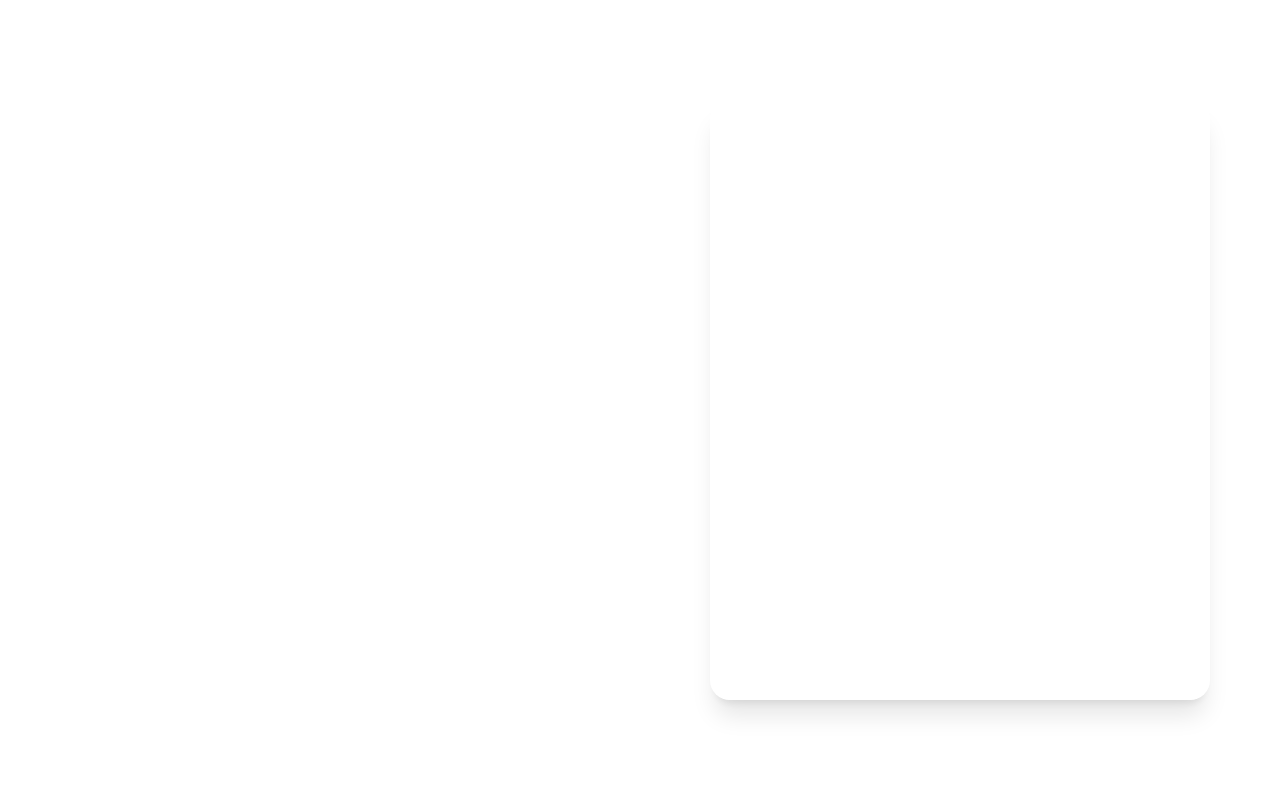
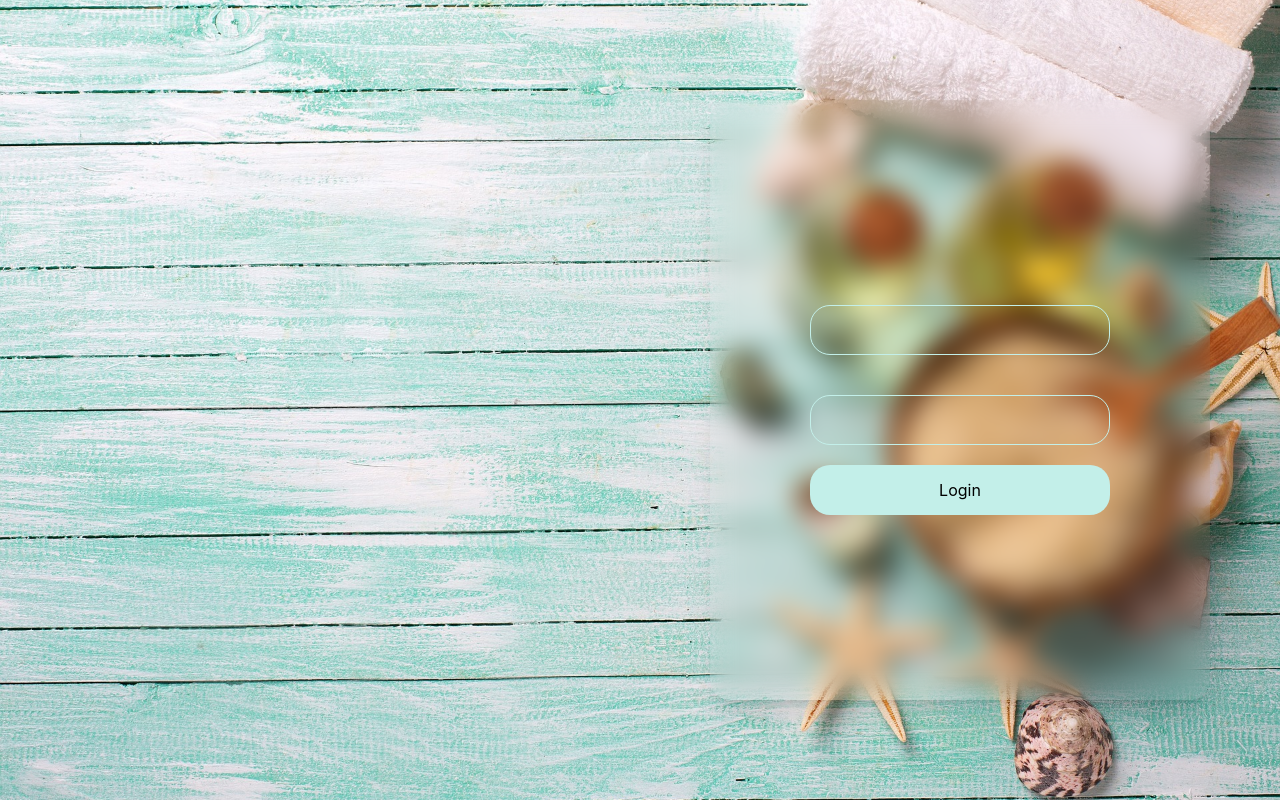
Before and after one commit to nethmikulasooriya/MERN-frontend, a React app: page /login in a window 1280 px wide. Built offline with nearby package versions, Linux system fonts and the light colour scheme; the HTML template or start-up script is replaced by a standard one.

Commit message:
feat: enhance login page with form handling and toast notifications

```diff
--- a/src/App.jsx
+++ b/src/App.jsx
@@ -1,19 +1,23 @@
 import { BrowserRouter, Route, Routes } from "react-router-dom";
-import HomePage from "./pages/home";
 import LoginPage from "./pages/login";
 import SignUpPage from "./pages/signup";
 import AdminPage from "./pages/adminpage";
+import TestPage from "./pages/testPage";
+import { Toaster } from "react-hot-toast";
+
 
 function App() {
   return (
     <BrowserRouter>
       <div>
+        <Toaster position="top-right"/>
         {/* <Header /> */}
         <Routes path="/*">
-          <Route path="/" element={<HomePage />} />
+          <Route path="/" element={<LoginPage />} />
           <Route path="/login" element={<LoginPage />} />
           <Route path="/signup" element={<SignUpPage />} />
           <Route path="/admin/*" element={<AdminPage />} />
+          <Route path="/test/*" element={<TestPage />} />
           <Route path="/*" element={<h1>404 Not Found</h1>} />
         </Routes>
       </div>
--- a/src/pages/login.jsx
+++ b/src/pages/login.jsx
@@ -1,11 +1,53 @@
+import { useState } from "react";
+import axios from "axios";
+import toast from "react-hot-toast";
+
 export default function LoginPage() {
+  const [email, setEmail] = useState("");
+  const [password, setPassword] = useState("");
+
+  async function handleLogin() {
+    try {
+      const response = await axios.post("http://localhost:5000/users/login", {
+        email: email,
+        password: password,
+      });
+      //alert("Login Successful")
+      toast.success("Login Successful");
+      console.log(response.data);
+    } catch (e) {
+      toast.error(e.response?.data?.message || "Unable to connect to the login service.");
+    }
+  }
+
   return (
     <div className="w-full h-screen bg-[url('/login.jpg')] bg-center bg-cover flex justify-evenly items-center">
       <div className="w-[50%] h-full ">
       </div>
+
       <div className="w-[50%] h-full flex justify-center items-center">
-        <div className="w-[500px] h-[600px] backdrop-blur-md rounded-[20px] shadow-xl">
-          <input className="w-[300px] h-[50px]" />
+        <div className="w-[500px] h-[600px] backdrop-blur-md rounded-[20px] shadow-xl flex flex-col justify-center items-center">
+          <input
+            onChange={(e) => {
+              setEmail(e.target.value);
+            }}
+            value={email}
+            className="w-[300px] h-[50px] border border-[#c3efe9] rounded-[20px] my-[20px]"
+          />
+          <input
+            type="password"
+            onChange={(e) => {
+              setPassword(e.target.value);
+            }}
+            value={password}
+            className="w-[300px] h-[50px] border border-[#c3efe9] rounded-[20px] my-[20px]"
+          />
+          <button
+            onClick={handleLogin}
+            className="w-[300px] cursor-pointer h-[50px] bg-[#c3efe9] rounded-[20px]"
+          >
+            Login
+          </button>
         </div>
       </div>
     </div>
```
Also changed, not shown: public/login.jpg.
